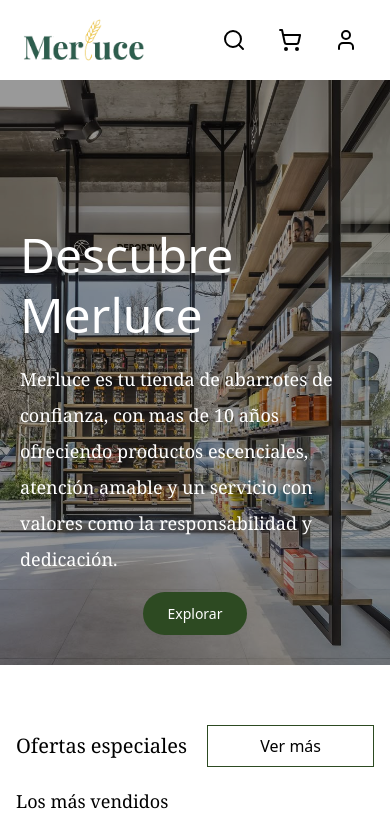
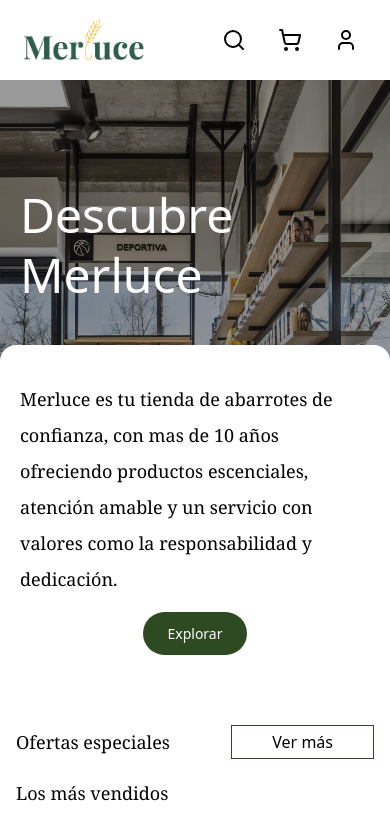
Before and after one commit to The0Joseph/merluce-page, a React (Vite) app: page / in a window 390 px wide. Shown: the top 825 px of the page. Built offline with nearby package versions, Linux system fonts and the light colour scheme; grey boxes are pictures that could not be loaded.

Commit message:
mejoras en el hero

```diff
--- a/src/feature/HeroSection.jsx
+++ b/src/feature/HeroSection.jsx
@@ -3,19 +3,19 @@ import Banner from '../assets/img/banner-merluce.jpg'
 
 export const HeroSection = () => {
     return (
-        <div className='relative'>
+        <div className='relative '>
             {/* // ? disign Modo MOBIL */}
             <div className='block md:hidden'>
                 <div className='relative'>
                     <img src={Banner} className='w-full' alt="" />
                     <div className="absolute inset-0 bg-black/40"></div>
-                    <div className="absolute bottom-0 w-full px-5 py-10 text-white">
-                        <h1 className="text-5xl font-light leading-tight">
+                    <div className="absolute bottom-0 w-full  text-white">
+                        <h1 className="text-5xl font-light leading-tight px-5 py-10">
                             <span>Descubre</span><br />
                             <span>Merluce</span>
                         </h1>
-                        <div className=''>
-                            <p className="mt-4 text-lg font-serif leading-loose">
+                        <div className='bg-white px-5 py-5 rounded-t-2xl'>
+                            <p className="mt-4 text-lg font-serif leading-loose text-black">
                                 Merluce es tu tienda de abarrotes de confianza, con mas de 10 años ofreciendo productos escenciales, atención amable y un servicio con valores como la responsabilidad y dedicación.
                             </p>
                             <div className='mt-6 text-center'>
--- a/src/feature/SectionTitle.jsx
+++ b/src/feature/SectionTitle.jsx
@@ -2,8 +2,8 @@ export const SectionTitle = () => {
     return (
         <div className="container mx-auto my-5">
             <div className="flex justify-between items-center">
-                <h2 className=" text-xl md:text-2xl font-serif">Ofertas especiales</h2>
-                <a href="#" className="border border-solid px-13 py-2 border-color-primary" >
+                <h2 className=" text-lg md:text-2xl font-serif">Ofertas especiales</h2>
+                <a href="#" className="border border-solid px-10 py-1 md:px-13 md:py-2 border-color-primary" >
                     <span>Ver más</span>
                 </a>
             </div>
```
